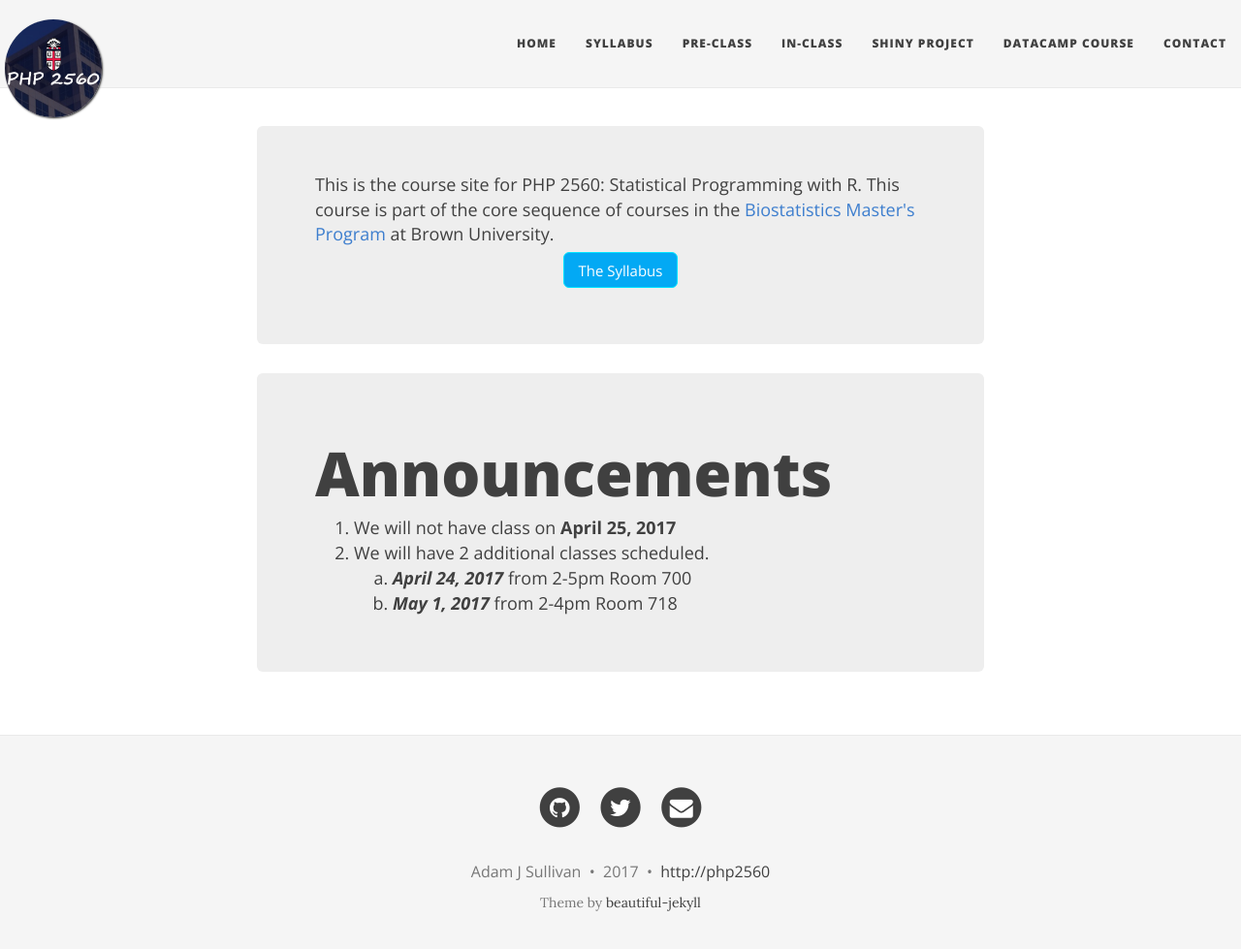
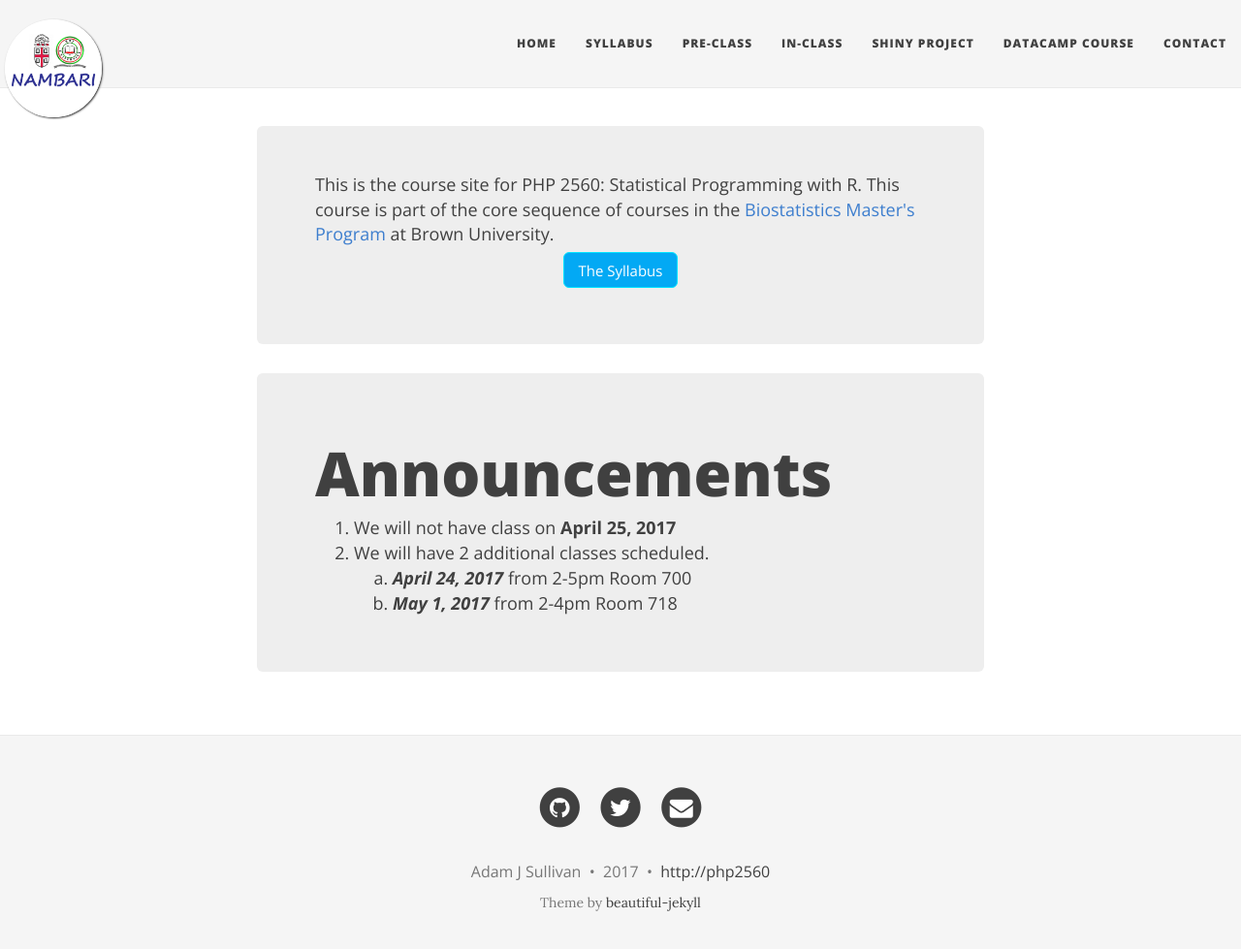
Before and after one commit to NAMBARI/nambari.github.io, a Jekyll site: the page built from index.md, in a window 1280 px wide and 992 px high. Shown: the top 979 px of the window at 97% size. Built offline with Jekyll 4.4.1, drawn with Linux system fonts in a browser that asks for light colours; nearby versions of some CDN libraries.

Commit message:
changed logo

```diff
--- a/_config.yml
+++ b/_config.yml
@@ -13,7 +13,7 @@ description: Biostatistics Course - Summer 2017
 
 # --- Navigation bar options --- #
 # Image to show in the navigation bar - image must be a square (width = height)
-avatar: "/img/php2560.jpg"
+avatar: "/img/nambari.jpg"
 
 # List of links in the navigation bar
 navbar-links:
```
Also changed, not shown: img/US-NIH-FogartyInternationalCenter-2008Logo.svg (added), img/moi_logo.png (added), img/nambari.jpg (added), img/nambari.png (added), 2 other files.
